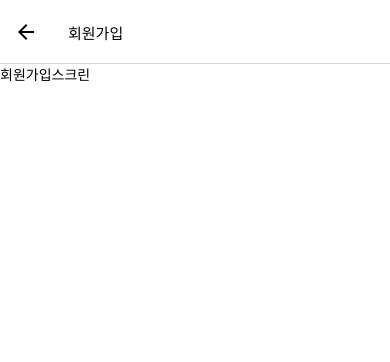
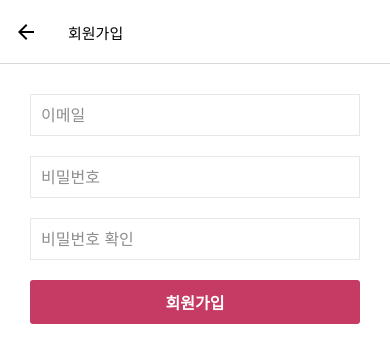
Before and after one commit to kimtaejin3/matzip-app, a React Native app in the folder frontend/: screen /SignUp in a window 390 px wide. Shown: the top 362 px of the page. Built offline with nearby package versions, Linux system fonts and the light colour scheme.

Commit message:
[3-4] 회원가입 스크린 구현하기

```diff
--- a/frontend/src/screens/auth/SignUpScreen.tsx
+++ b/frontend/src/screens/auth/SignUpScreen.tsx
@@ -1,16 +1,57 @@
 import React from 'react';
-import {StyleSheet, Text, View} from 'react-native';
+import {SafeAreaView, StyleSheet, Text, View} from 'react-native';
+import InputField from '../../components/InputField';
+import useForm from '../../hooks/useForm';
+import {validateSignup} from '../../utils/validate';
+import CustomButton from '../../components/CustomButton';
 
 interface SignUpScreenProps {}
 
 function SignUpScreen({}: SignUpScreenProps) {
+  const signup = useForm({
+    initialValue: {email: '', password: '', passwordConfirm: ''},
+    validate: validateSignup,
+  });
+
   return (
-    <View>
-      <Text>회원가입스크린</Text>
-    </View>
+    <SafeAreaView style={styles.container}>
+      <View style={styles.inputContainer}>
+        <InputField
+          placeholder="이메일"
+          touched={signup.touched?.email}
+          inputMode="email"
+          error={signup.errors?.email}
+          {...signup.getTextInputProps('email')}
+        />
+        <InputField
+          placeholder="비밀번호"
+          touched={signup.touched?.password}
+          secureTextEntry
+          error={signup.errors?.password}
+          {...signup.getTextInputProps('password')}
+        />
+        <InputField
+          placeholder="비밀번호 확인"
+          touched={signup.touched?.passwordConfirm}
+          secureTextEntry
+          error={signup.errors?.passwordConfirm}
+          {...signup.getTextInputProps('passwordConfirm')}
+        />
+        <CustomButton label="회원가입" />
+      </View>
+    </SafeAreaView>
   );
 }
 
-const styles = StyleSheet.create({});
+const styles = StyleSheet.create({
+  container: {
+    flex: 1,
+    margin: 30,
+  },
+  inputContainer: {
+    gap: 20,
+    marginBottom: 30,
+  },
+});
 
 export default SignUpScreen;
--- a/frontend/src/utils/validate.ts
+++ b/frontend/src/utils/validate.ts
@@ -3,7 +3,7 @@
   password: string;
 };
 
-function validateLogin(values: UserInformation) {
+function validateUser(values: UserInformation) {
   const errors = {
     email: '',
     password: '',
@@ -20,4 +20,19 @@
   return errors;
 }
 
-export {validateLogin};
+function validateLogin(values: UserInformation) {
+  return validateUser(values);
+}
+
+function validateSignup(values: UserInformation & {passwordConfirm: string}) {
+  const errors = validateUser(values);
+  const signupErrors = {...errors, passwordConfirm: ''};
+
+  if (values.password !== values.passwordConfirm) {
+    signupErrors.passwordConfirm = '비밀번호가 일치하지 않습니다.';
+  }
+
+  return signupErrors;
+}
+
+export {validateLogin, validateSignup};
```
